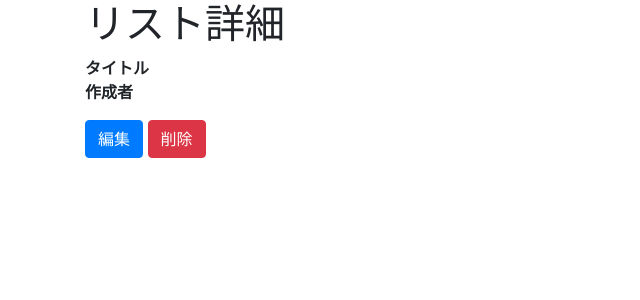
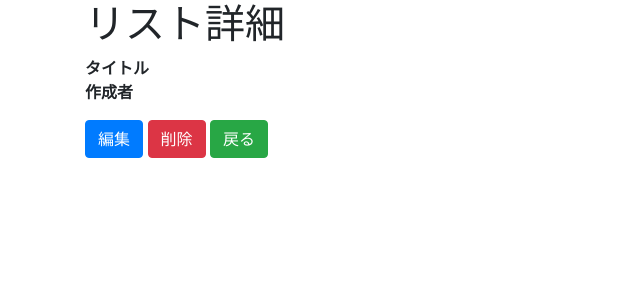
Before and after one commit to gakitomo/Python1, a Django app: template kanban/templates/kanban/lists/detail.html in a window 1280 px wide. Shown: the part 56-356 px from the top of the page, without its empty margins (0-640 px from the left). Run offline with Django 3.2, Linux system fonts and the light colour scheme; the template is opened without the code that fills it, so the values that code supplies are empty; some libraries are stand-ins or nearby versions.

Commit message:
Update detail.html

```diff
--- a/kanban/templates/kanban/lists/detail.html
+++ b/kanban/templates/kanban/lists/detail.html
@@ -11,5 +11,6 @@
   </dl>
   <a class="btn btn-primary" href="{% url 'kanban:lists_update' list.pk  %}" role="button">編集</a>
   <a class="btn btn-danger" href="{% url 'kanban:lists_delete' list.pk  %}" role="button">削除</a>
+  <a class="btn btn-success" href="{% url 'kanban:lists_list' %}" role="button">戻る</a>
 </div>
 {% endblock %}
```
